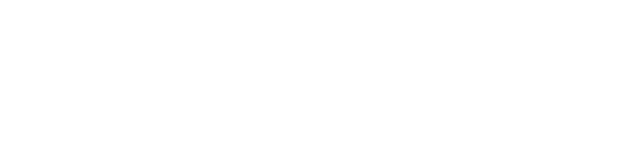
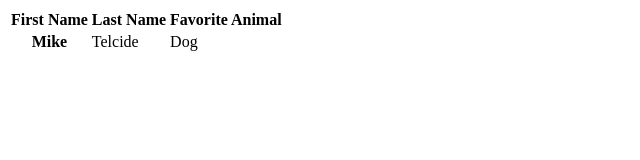
Before and after one commit to pilotmike22/html-excercises, a plain HTML site: page favorites.html in a window 1280 px wide. Shown: the whole page, without its empty margins (0-640 px from the left). Drawn offline with Linux system fonts and the light colour scheme.

Commit message:
initiated favorite.html

```diff
--- a/favorites.html
+++ b/favorites.html
@@ -7,6 +7,25 @@
 
 <body>
 
+<table>
+    <thread>
+        <tr>
+          <th scope="col"> First Name </th>
+          <th scope="col">Last Name</th>
+          <th scope="col">Favorite Animal</th>
+        </tr>
+    </thread>
+    <tbody>
+        <tr>
+            <th scope="row">Mike</th>
+            <td> Telcide</td>
+            <td>Dog</td>
+        </tr>
+
+    </tbody>
+
+
+</table>
 
 </body>
 
```
